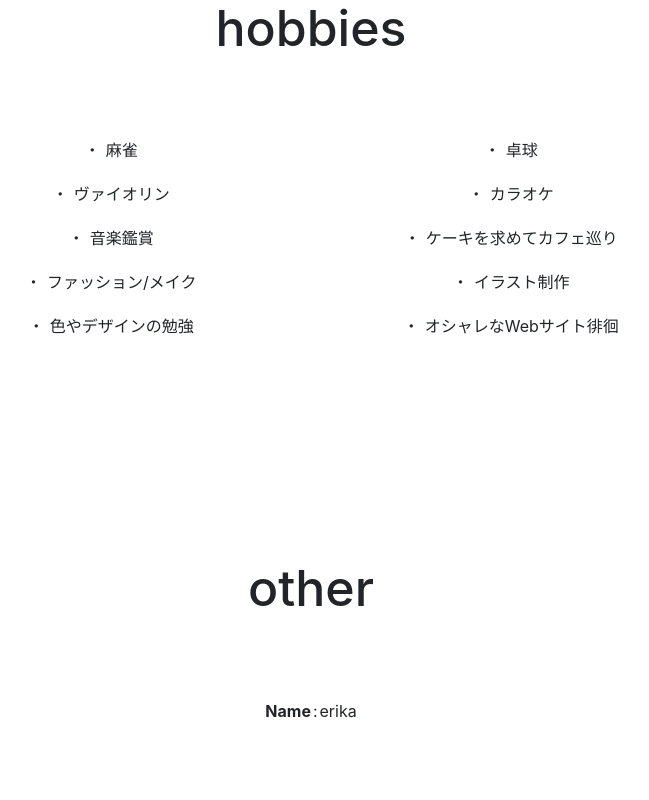
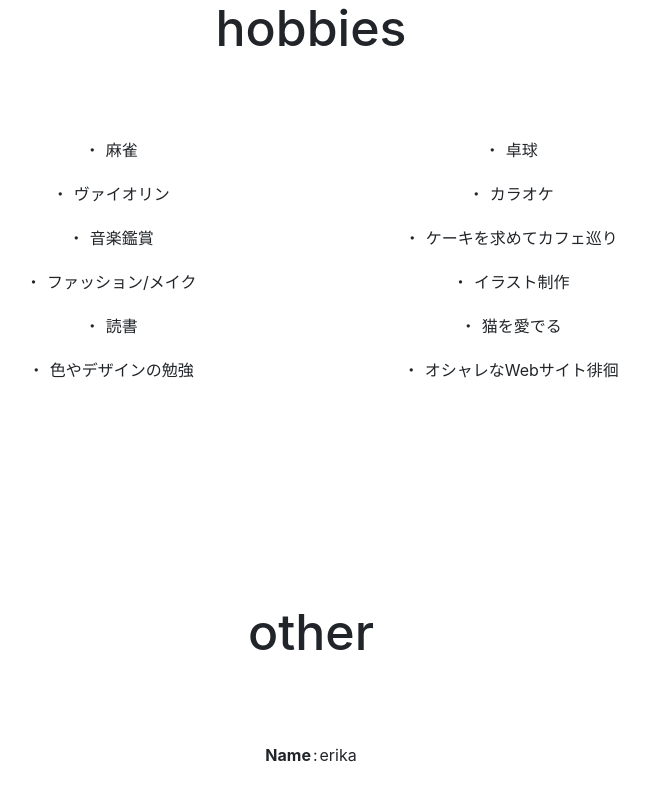
Before and after one commit to Erika-U/portfolio, a Nuxt app: page / in a window 1280 px wide. Shown: the part 2879-3679 px from the top of the page, without its empty margins (329-978 px from the left). Built offline with nearby package versions, Linux system fonts and the light colour scheme.

Commit message:
add a hobby

```diff
--- a/containers/hobbies.vue
+++ b/containers/hobbies.vue
@@ -28,6 +28,8 @@
           '・ ケーキを求めてカフェ巡り',
           '・ ファッション/メイク',
           '・ イラスト制作',
+          '・ 読書',
+          '・ 猫を愛でる',
           '・ 色やデザインの勉強',
           '・ オシャレなWebサイト徘徊'
         ]
```
